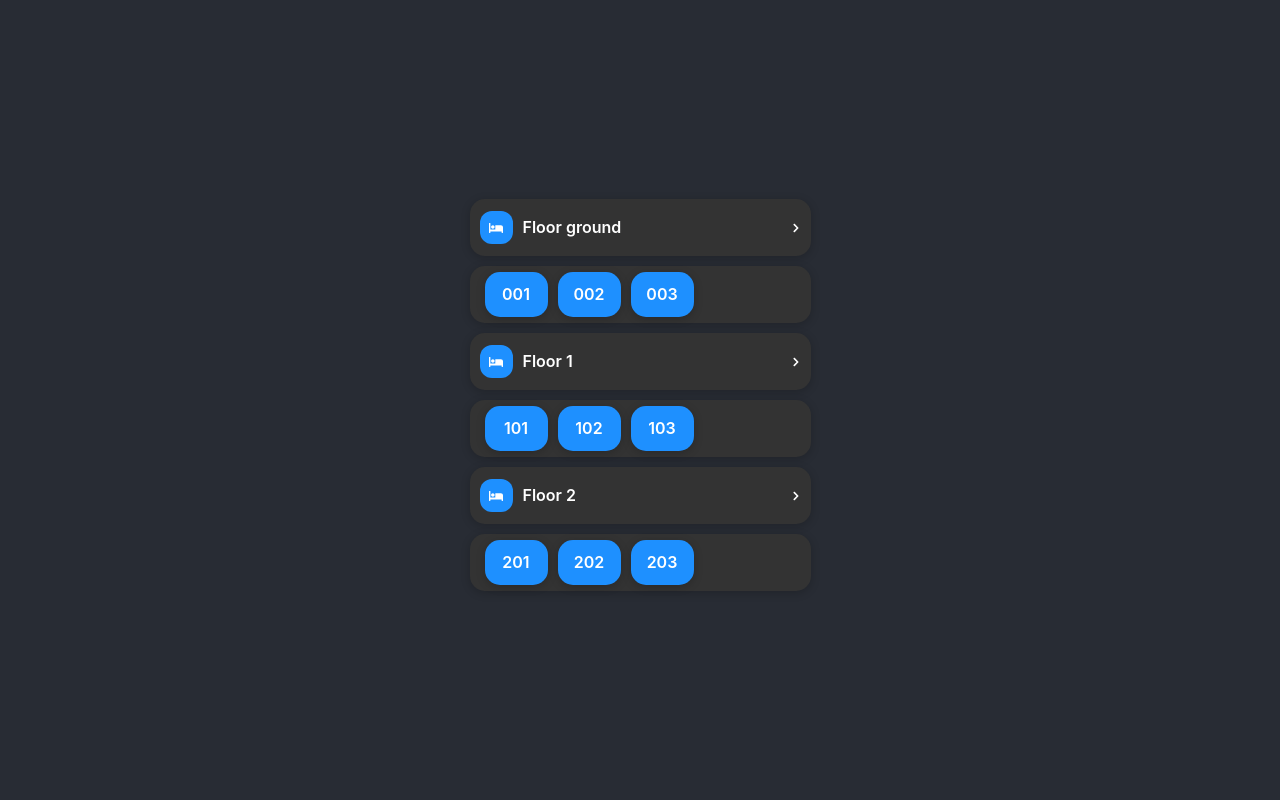
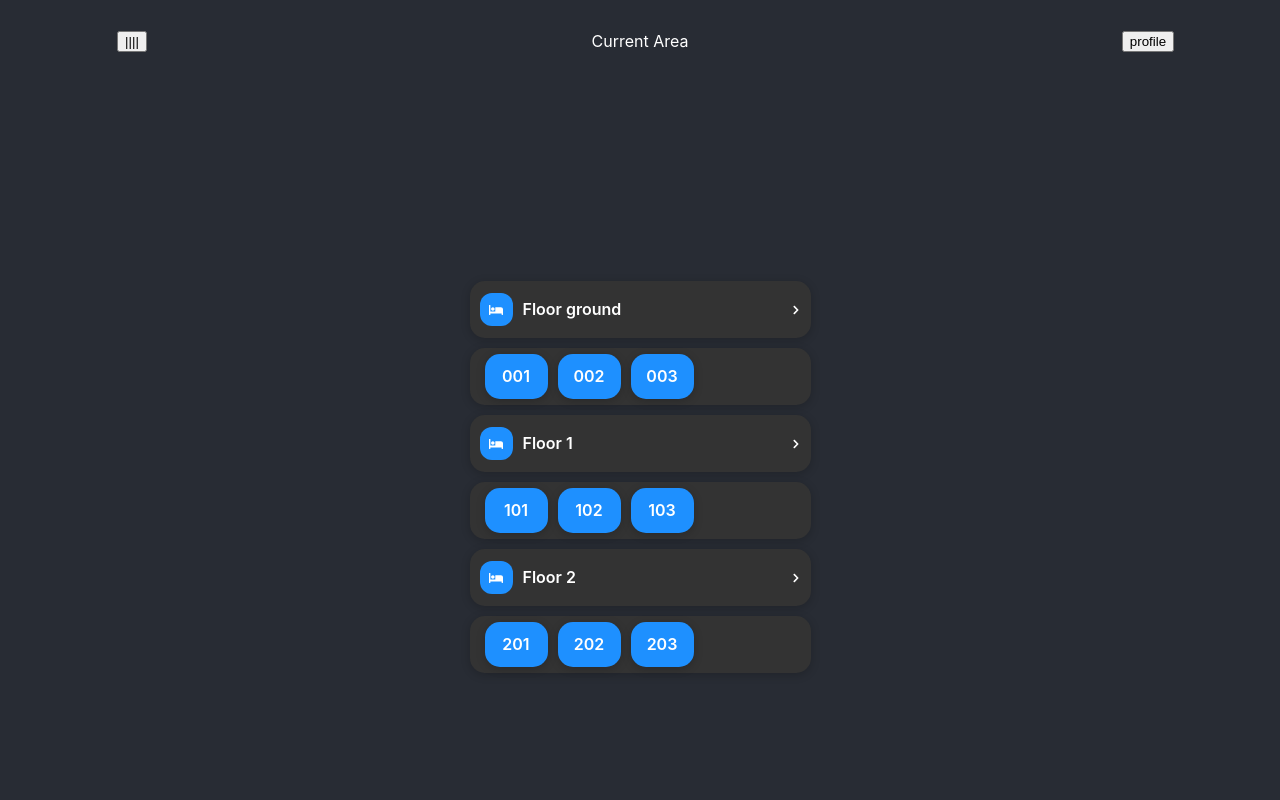
Before and after one commit to ACipherEXE/sweepster, a React (Create React App) app: page / in a window 1280 px wide. Both pictures are taken after a click on the button "Sign in with Email". Shown: the top 800 px of the page. Built offline with nearby package versions, Linux system fonts and the light colour scheme.

Commit message:
back up of work

```diff
--- a/src/App.css
+++ b/src/App.css
@@ -1,5 +1,6 @@
 .App {
   text-align: center;
+  background-color: #282c34;
 }
 
 .App-logo {
--- a/src/App.js
+++ b/src/App.js
@@ -5,13 +5,14 @@ import UserLogIn from "./components/UserLogIn";
 import hotelGetExample from "./JSON/hotelGetExample.json";
 import { fetchData } from "./Tools/Utils";
 import RoomPage from "./components/RoomPage/RoomPage";
+import HeaderArea from "./components/HeaderArea/HeaderArea";
 
 function App() {
   //Keep in dev unless wanting to test REST API
   const enviroment = "dev";
   const [currentArea, setCurrentArea] = useState("login");
   // eslint-disable-next-line
-  const [isUserLogedIn, setIsUserLogedIn] = useState(true);
+  const [isUserLogedIn, setIsUserLogedIn] = useState(false);
   const [userRequest, setUserRequest] = useState(null);
   const [data, setData] = useState(null);
   useEffect(() => {
@@ -33,15 +34,23 @@ function App() {
 
   return (
     <div className="App">
+      {currentArea === "login" && (
         <header className="App-header">
-        {currentArea === "login" && (
           <UserLogIn
             setCurrentArea={setCurrentArea}
+            setIsUserLogedIn={setIsUserLogedIn}
             setUserRequest={setUserRequest}
           />
+        </header>
       )}
-        {data !== null || !isUserLogedIn ? (
+      {isUserLogedIn &&
+        (data !== null ? (
           <div>
+            <HeaderArea
+              currentArea={currentArea}
+              setCurrentArea={setCurrentArea}
+            />
+            <header className="App-header">
               {currentArea === "floors" && (
                 <FloorsPage
                   hotelFloorData={data.record[0].hotel_data.floors}
@@ -59,11 +68,15 @@ function App() {
               )}
               {currentArea === "tasks" && <div>Hello world</div>}
               {currentArea === "roles" && <div>Hello world</div>}
+            </header>
+            <HeaderArea
+              currentArea={currentArea}
+              setCurrentArea={setCurrentArea}
+            />
           </div>
         ) : (
           <div>now loading</div>
-        )}
-      </header>
+        ))}
     </div>
   );
 }
--- /dev/null
+++ b/src/components/HeaderArea/HeaderArea.css
@@ -0,0 +1,22 @@
+.header-area {
+  background-color: #282c34;
+  color: white;
+
+  top: 0;
+  /* You can also add other styling properties */
+  padding: 10px;
+}
+.header-container {
+  flex-direction: column;
+  align-items: center;
+  justify-content: center;
+  background-color: #282c34;
+  display: grid;
+  grid-template-columns: 1fr 3fr 1fr; /* Three equal-width columns */
+  grid-gap: 20px; /* Gap between grid items */
+}
+
+.header-item {
+  padding: 20px;
+  text-align: center;
+}
--- /dev/null
+++ b/src/components/HeaderArea/HeaderArea.js
@@ -0,0 +1,22 @@
+import React from "react";
+import "./HeaderArea.css";
+
+function HeaderArea(props) {
+  var { currentArea, setCurrentArea } = props;
+  return (
+    <div className="header-area">
+      <div class="header-container">
+        <div class="header-item">
+          <button onClick={() => {}}>||||</button>
+        </div>
+        <div class="header-item">
+          <div>Current Area</div>
+        </div>
+        <div class="header-item">
+          <button>profile</button>
+        </div>
+      </div>
+    </div>
+  );
+}
+export default HeaderArea;
--- a/src/components/UserLogIn.js
+++ b/src/components/UserLogIn.js
@@ -3,7 +3,7 @@ import "./UserLogIn.css";
 
 function UserLogIn(props) {
   // eslint-disable-next-line
-  var { setCurrentArea, setUserRequest } = props;
+  var { setCurrentArea, setUserRequest, setIsUserLogedIn } = props;
 
   return (
     <div>
@@ -13,6 +13,7 @@ function UserLogIn(props) {
         className="login-button"
         onClick={() => {
           setCurrentArea("floors");
+          setIsUserLogedIn(true);
         }}
       >
         Sign in with Email
```
Lines whose indentation alone changed are shown as unchanged.
